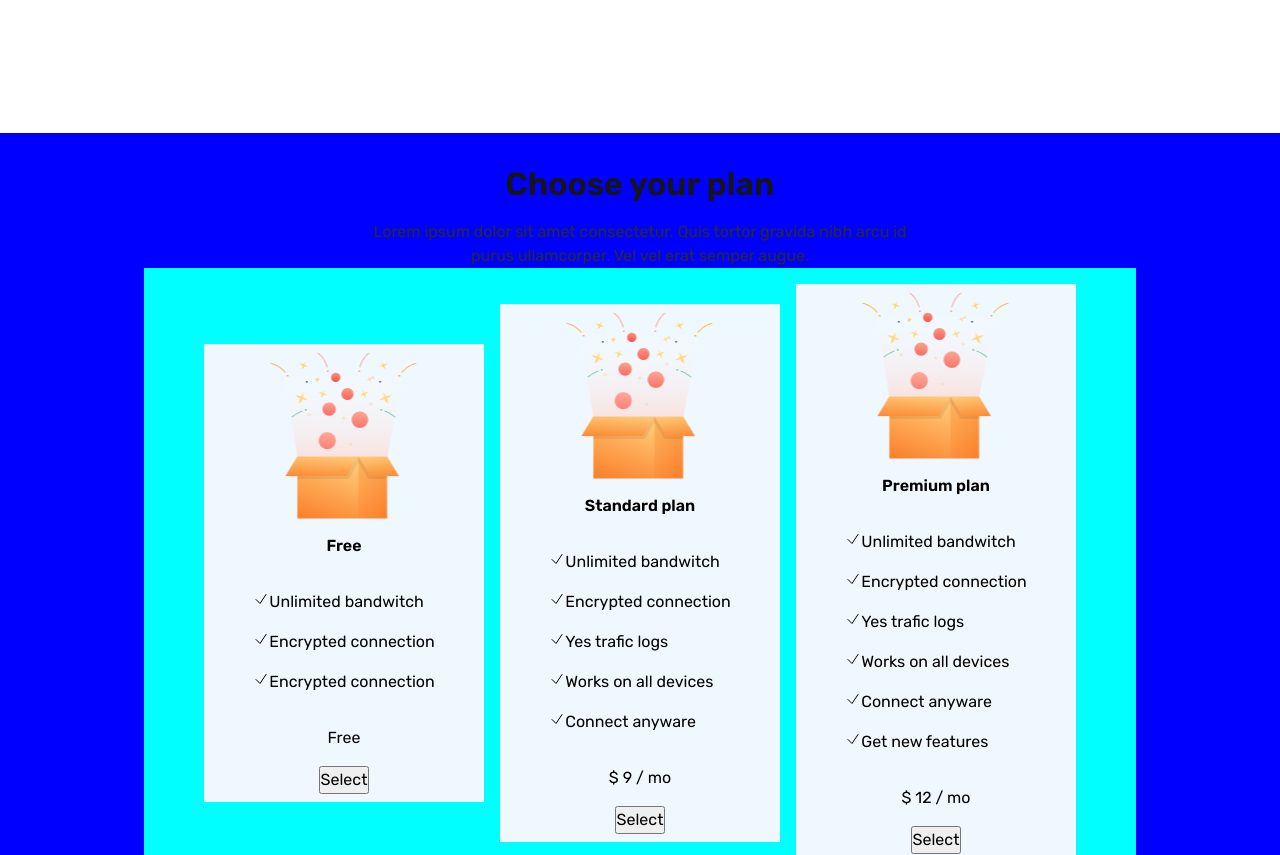
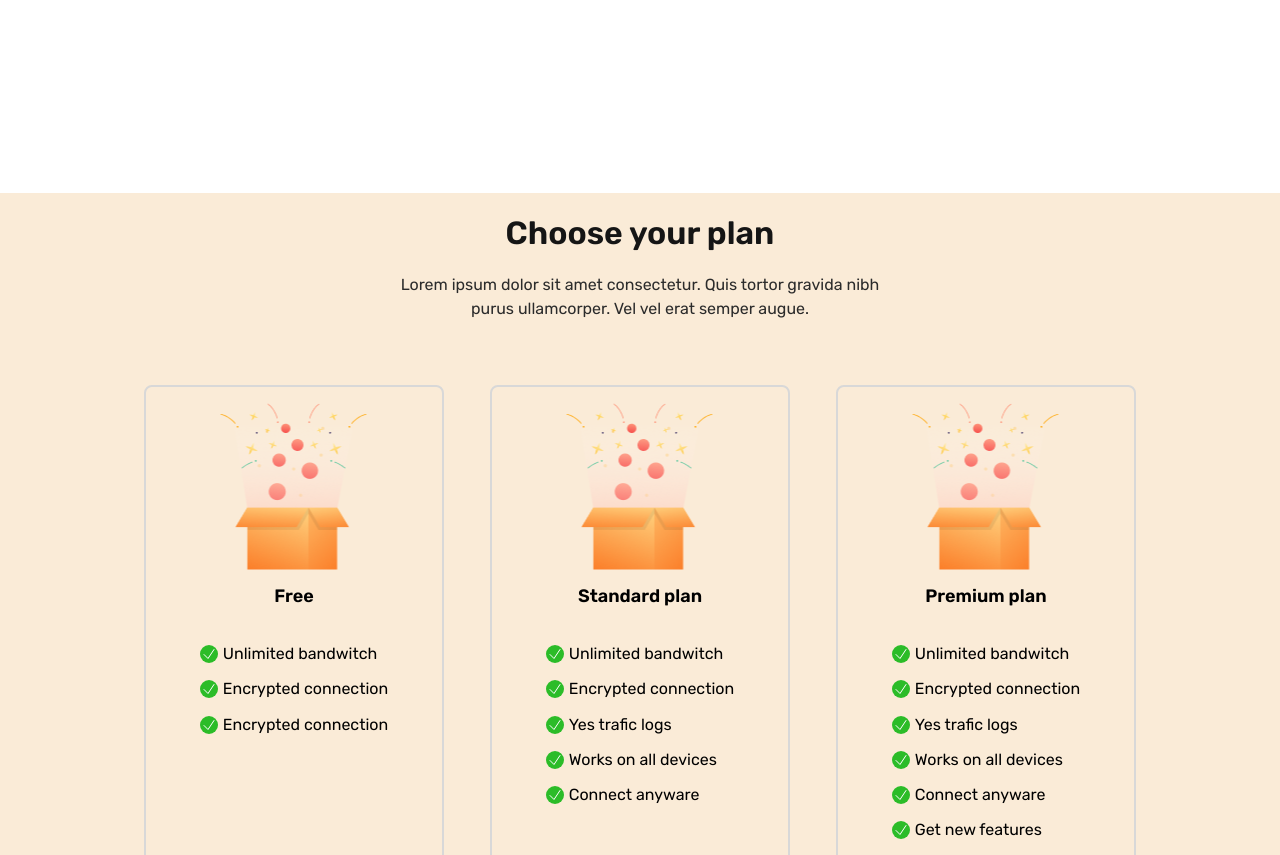
Before and after one commit to Hossaini1/react-vpn-site, a React (Vite) app: page / in a window 1280 px wide. Shown: the part 1280-2135 px from the top of the page. Built offline with nearby package versions, Linux system fonts and the light colour scheme.

Commit message:
abo mosels und slider sind erledigt

```diff
--- a/src/components/abo-models/AboModelComponent.jsx
+++ b/src/components/abo-models/AboModelComponent.jsx
@@ -1,5 +1,5 @@
+import "./abo-models.scss";
 import { TickIcon } from "../icons/Icons";
-import "./abo-models.scss";
 
 const AboModelComponent = () => {
   const abos = [
@@ -56,6 +56,7 @@ const AboModelComponent = () => {
   return (
     <div className="slider-container">
       <div className="slider-box">
+        <div className="slider-container">
         {abos.map((abo) => (
           <div key={abo.id} className="abo-container">
             <div className="inner-img-option-box" >
@@ -73,7 +74,7 @@ const AboModelComponent = () => {
               <ul>
                 {abo.options.map((option, index) => (
                   <li key={index}>
-                    <span>
+                    <span className="icon">
                       <TickIcon />
                     </span>
                     <span>{option}</span>
@@ -84,10 +85,11 @@ const AboModelComponent = () => {
 
             <div className="abo-footer">
               <h5>{abo.price} <span> {abo.duration ? `/ ${abo.duration}`:''}</span></h5>
-              <button>{abo.btn}</button>
+              <button className="btn-select">{abo.btn}</button>
             </div>
           </div>
         ))}
+        </div>
       </div>
     </div>
   );
--- a/src/components/abo-models/abo-models.scss
+++ b/src/components/abo-models/abo-models.scss
@@ -1,92 +1,105 @@
-@import '../../styles/mixins';
-@import '../../styles/variablen';
+@import "../../styles/mixins";
+@import "../../styles/variablen";
 
-
-
-.slider-container{
-  background-color:antiquewhite;
-  @include flex(center);
-overflow-x: auto;
-width: 100%;
-
-// padding-block: 2rem ;
-
-
+.slider-container {
+  @include flex();
+  overflow-x: auto;
+  scroll-snap-type: x mandatory;
+  width: 100%;
 }
 
-.slider-box{
-  background-color: aqua;
-  @include flex(center , center);
-  gap: .5rem;
- width: 100%;
+.slider-container {
+  @include flex();
+  gap: 1rem;
+}
 
-  overflow-x: scroll;
-  scroll-snap-type:x mandatory ;
+.abo-container {
+  @include flex(space-between, center, column);
+  gap: 1.5rem;
+  flex: 0 0 175px;
   padding: 1rem;
-  // height: 650px;
+  align-self: stretch;
+  border: 2px solid $clr-secondary-accent;
+  border-radius: 8px;
+  transition: border-color 1s ease;
 
+  &:hover,
+  &:focus {
+    border-color: $clr-primary;
+  }
+}
+
+.abo-img-box {
+  font-weight: $fw-semi-bold-500;
+  @include flex(space-between, center, column);
+  gap: 0.4rem;
+
+  h5 {
+    font-size: clamp(10px, 3vw, 18px);
+  }
+}
+
+.inner-img-option-box {
+  @include flex(space-between, center, column);
+  gap: 1.7rem;
+
+  ul {
+    @include flex(space-between, flex-start, column);
+    gap: 0.5rem;
+    @include fs-md-20($fs-mobile, $fs-pc);
+
+    li {
+
+      // span{
+      //   font-size: 1rem;
+      // }
+
+      @include flex();
+      .icon {
+        @include flex();
+        background-color: #2bbc28;
+        color: $clr-neutral-light;
+        padding: 1px;
+        margin-right: 5px;
+
+      }
+    }
+  }
 }
 
 
-.abo-container{
-  background-color: aliceblue;
-  @include flex(space-between,center,column);
-  gap: 2rem;
-  flex: 0 0 175px;
-  padding: 1rem;
+.abo-footer {
+  h5 {
+    font-size: clamp(16px, 3vw, 28px);
+    font-weight: $fw-semi-bold-500;
+    color: $clr-neutral-dark;
 
-
-}
-
-
-
-.inner-img-option-box{
-  @include flex(space-between,center,column);
-  gap: 2rem;
-
-  h5{
-
+    span {
+      color: rgb(161, 161, 161);
+    }
   }
-
-  ul{
-    @include flex(space-between,flex-start,column);
-    gap: .5rem;
-    @include fs-md-20($fs-mobile,$fs-pc);
-
-  }
-}
-.abo-img-box{
-
-  font-weight: $fw-semi-bold-500;
-  @include flex(space-between,center,column);
-  gap: .5rem;
-
 }
 
 // responsive
-@media(min-width:678px){
-
-
-  .inner-img-option-box{
-
-    ul{
-      gap: 1rem ;
+@media (min-width: 678px) {
+  .inner-img-option-box {
+    gap: 2rem;
+    ul {
+      gap: 0.7rem;
     }
   }
 
-  .slider-box{
-
-gap: 1rem;
+  .slider-box {
+    width: 100vw;
+    justify-content: center;
   }
 
-  .abo-container{
-    background-color: aliceblue;
-    @include flex(space-between,center,column);
+  .slider-container {
     gap: 2rem;
-    flex: 0 0 280px !important;
-    padding: .5rem;
-    // max-width: 300px;
-
-
+  }
+  .abo-container {
+    gap: 3rem;
+    flex: 0 0 300px;
+    align-self: stretch;
   }
 }
--- a/src/components/icons/Icons.jsx
+++ b/src/components/icons/Icons.jsx
@@ -38,7 +38,7 @@ export const ServiceIcon = () => (
 
 );
 export const TickIcon = () => (
-<svg xmlns="http://www.w3.org/2000/svg" fill="none" viewBox="0 0 24 24" strokeWidth={1.5} stroke="currentColor" className="size-6 " width="clamp(8px, 3.5vw,16px)" >
+<svg xmlns="http://www.w3.org/2000/svg" fill="none" viewBox="0 0 24 24" strokeWidth={1.5} stroke="currentColor" className="size-6 " width="clamp(8px, 2vw,16px)" >
   <path strokeLinecap="round" strokeLinejoin="round" d="m4.5 12.75 6 6 9-13.5" />
 </svg>
 
--- a/src/pages/home/sec1/Sec1Component.jsx
+++ b/src/components/sec1/Sec1Component.jsx
@@ -1,4 +1,4 @@
-import { LocationIcon, ServiceIcon, TickIcon, UsersIcon } from "../../../components/icons/Icons";
+import { LocationIcon, ServiceIcon, TickIcon, UsersIcon } from "../icons/Icons";
 import "./sec1-component.scss";
 
 const Sec1Component = () => {
--- a/src/pages/home/sec1/sec1-component.scss
+++ b/src/components/sec1/sec1-component.scss
@@ -1,5 +1,5 @@
-@import "../../../styles/variablen";
-@import "../../../styles/mixins";
+@import "../../styles/variablen";
+@import "../../styles/mixins";
 
 .sec1 {
   width: 100%;
@@ -17,7 +17,7 @@
   @include flex(start, center, column-reverse);
   gap: 4rem;
   min-height: 100%;
-  padding: 0 0 6rem 0;
+  padding-bottom: 8rem ;
 }
 
 .hero-content {
@@ -159,8 +159,9 @@
 @media (min-width: 678px) {
   // heros1
   .heros {
-    min-height: 50vh;
-    margin-block: 4.2rem;
+
+    min-height: 100%;
+    margin-top: 8rem;
     @include flex(center, flex-start);
     gap: 1rem;
     .hero-content {
@@ -197,7 +198,7 @@
   // heros 2
   .heros2 {
     @include flex();
-    height: 50vh;
+    min-height:100% ;
   }
 
   .heros2-img {
--- a/src/pages/home/sec2/Sec2Component.jsx
+++ b/src/components/sec2/Sec2Component.jsx
@@ -1,5 +1,5 @@
+import AboModelComponent from '../abo-models/AboModelComponent';
 import './sec2-component.scss';
-import AboModelComponent from "../../../components/abo-models/AboModelComponent";
 
 const Sec2Component = () => {
   return (
@@ -9,11 +9,11 @@ const Sec2Component = () => {
           <h4>Choose your plan</h4>
           <p>
             Lorem ipsum dolor sit amet consectetur. Quis tortor gravida nibh
-            arcu id <br /> purus ullamcorper. Vel vel erat semper augue.
+           <br /> purus ullamcorper. Vel vel erat semper augue.
           </p>
+
         </div>
-
-     <AboModelComponent />
+     <AboModelComponent/>
       </div>
     </section>
   );
--- /dev/null
+++ b/src/components/sec2/sec2-component.scss
@@ -0,0 +1,39 @@
+@import "../../styles/variablen";
+@import "../../styles/mixins";
+
+.sec2 {
+
+  min-height: 100%;
+  background-color: antiquewhite;
+  width: 100%;
+
+}
+
+.text-content {
+  margin: 0 auto;
+  text-align: center;
+  margin-bottom: 2rem;
+
+  h4 {
+    font-size: $fs-2xl;
+    font-weight: $fw-semi-bold-500;
+    padding-bottom: 1rem;
+    color: $clr-neutral-dark;
+  }
+
+  p {
+    font-size: $fs-md;
+    color: $clr-secondary;
+    text-justify: justify;
+  }
+}
+
+@media (min-width: 678px) {
+  .sec2 {
+    min-height: 100%;
+  }
+
+  .text-content {
+    margin-bottom: 4rem;
+  }
+}
--- a/src/pages/home/HomeComponent.jsx
+++ b/src/pages/home/HomeComponent.jsx
@@ -1,6 +1,6 @@
 import "./home-component.scss";
-import Sec1Component from "./sec1/Sec1Component";
-import Sec2Component from "./sec2/Sec2Component";
+import Sec1Component from "../../components/sec1/Sec1Component";
+import Sec2Component from "../../components/sec2/Sec2Component";
 
 const HomeComponent = () => {
   return (
--- a/src/pages/home/sec2/sec2-component.scss
+++ /dev/null
@@ -1,30 +0,0 @@
-@import '../../../styles/variablen';
-
-
-.sec2{
-
-    background-color: blue;
-    min-height: 125vh !important;
-    width: 100%;
-
-}
-
-.text-content{
-    margin: 0 auto;
-    text-align: center;
-
-
-    h4{
-        font-size: $fs-2xl;
-        font-weight: $fw-semi-bold-500;
-        padding-block: .7rem;
-        color: $clr-neutral-dark;
-
-    }
-
-    p{
-        font-size: $fs-md;
-        color: $clr-secondary;
-        text-justify: justify;
-    }
-}
--- a/src/styles/_mixins.scss
+++ b/src/styles/_mixins.scss
@@ -6,7 +6,7 @@
 }
 
 
-$fs-mobile:.6rem;
+$fs-mobile:.7rem;
 $fs-pc:1rem;
 
 @mixin fs-md-20($s,$m){
--- a/src/styles/_utilities.scss
+++ b/src/styles/_utilities.scss
@@ -28,10 +28,13 @@
 
   &-select {
     @extend %btn-shared;
-    padding: 7px 40px;
-    font-size: $fs-md;
+    padding: 7px 38px;
+    font-size: $fs-sm;
   }
+
+
 }
+
 
 @media (min-width: 678px) {
   .btn {
--- a/src/styles/index.css
+++ b/src/styles/index.css
@@ -23,8 +23,8 @@
   font-weight: 500;
 }
 .btn-select {
-  padding: 7px 40px;
-  font-size: clamp(0.65rem, 3vw, 1rem);
+  padding: 7px 38px;
+  font-size: 0.638rem;
 }
 
 @media (min-width: 678px) {
```
Also changed, not shown: 1 other file (tests, documents, lock files or other folders).
